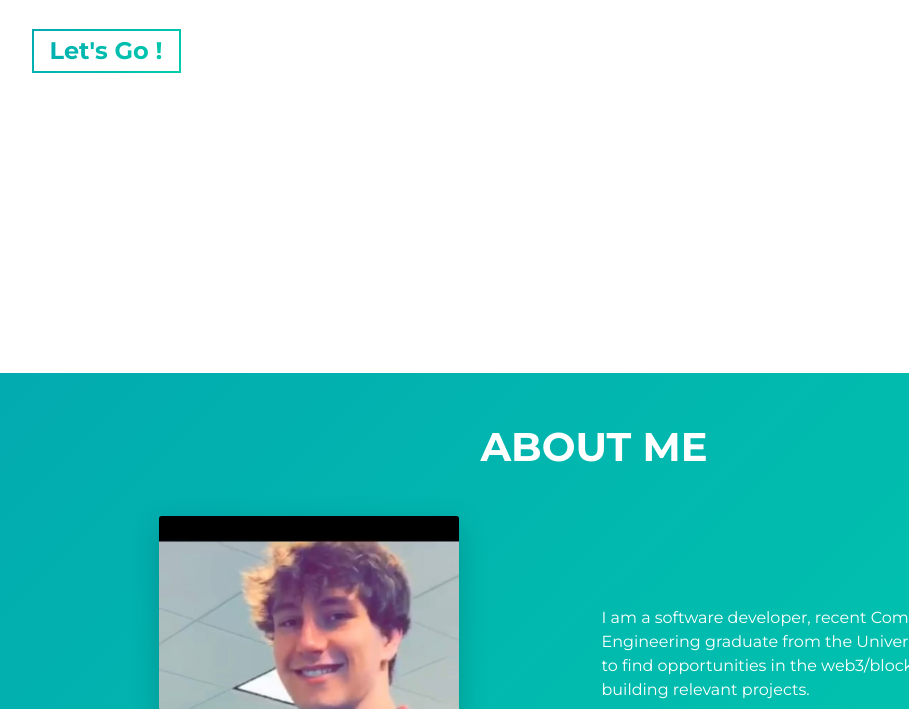
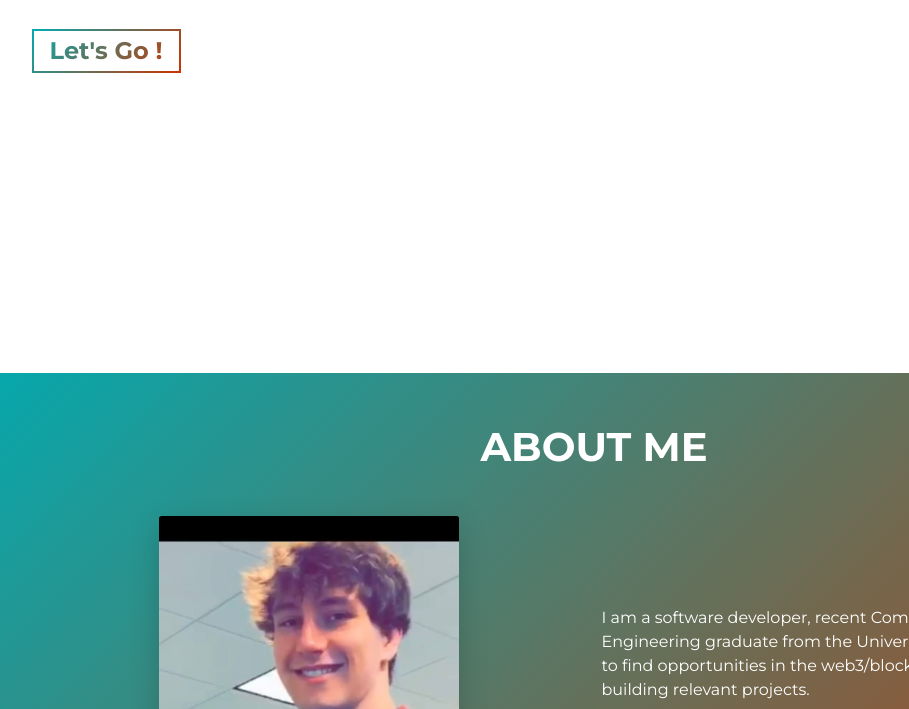
Before and after one commit to aaronbading/Portfolio, a website built with Parcel: page src/index.html in a window 1280 px wide. Shown: the part 427-1136 px from the top of the page, without its empty margins (46-955 px from the left). Built offline with nearby package versions, Linux system fonts and the light colour scheme.

Commit message:
Change style

```diff
--- a/src/sass/abstracts/_variables.scss
+++ b/src/sass/abstracts/_variables.scss
@@ -1,6 +1,6 @@
 // COLORS
 $primary-color: #02aab0;
-$secondary-color: #00cdac;
+$secondary-color: #cd3300;
 
 $white-color: #fff;
 
```
Also changed, not shown: 1 other file.
